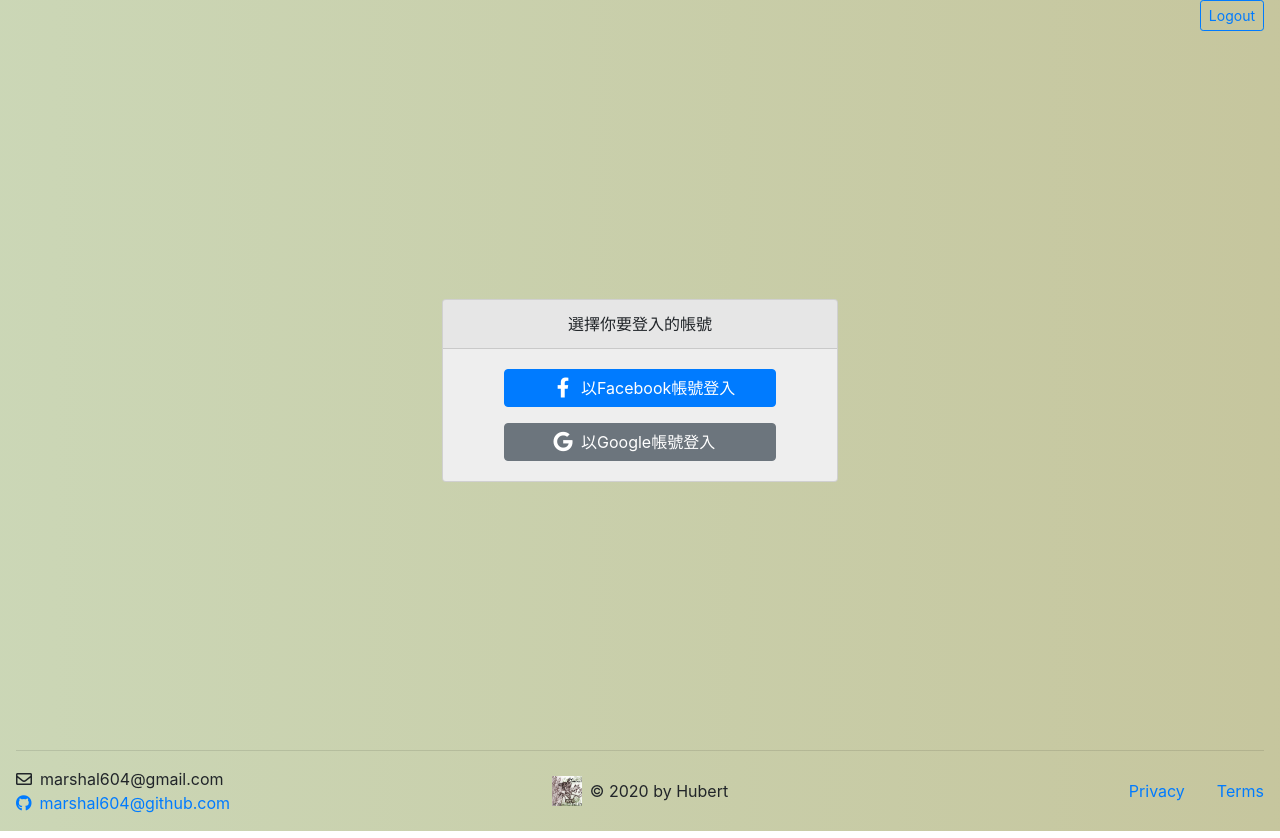
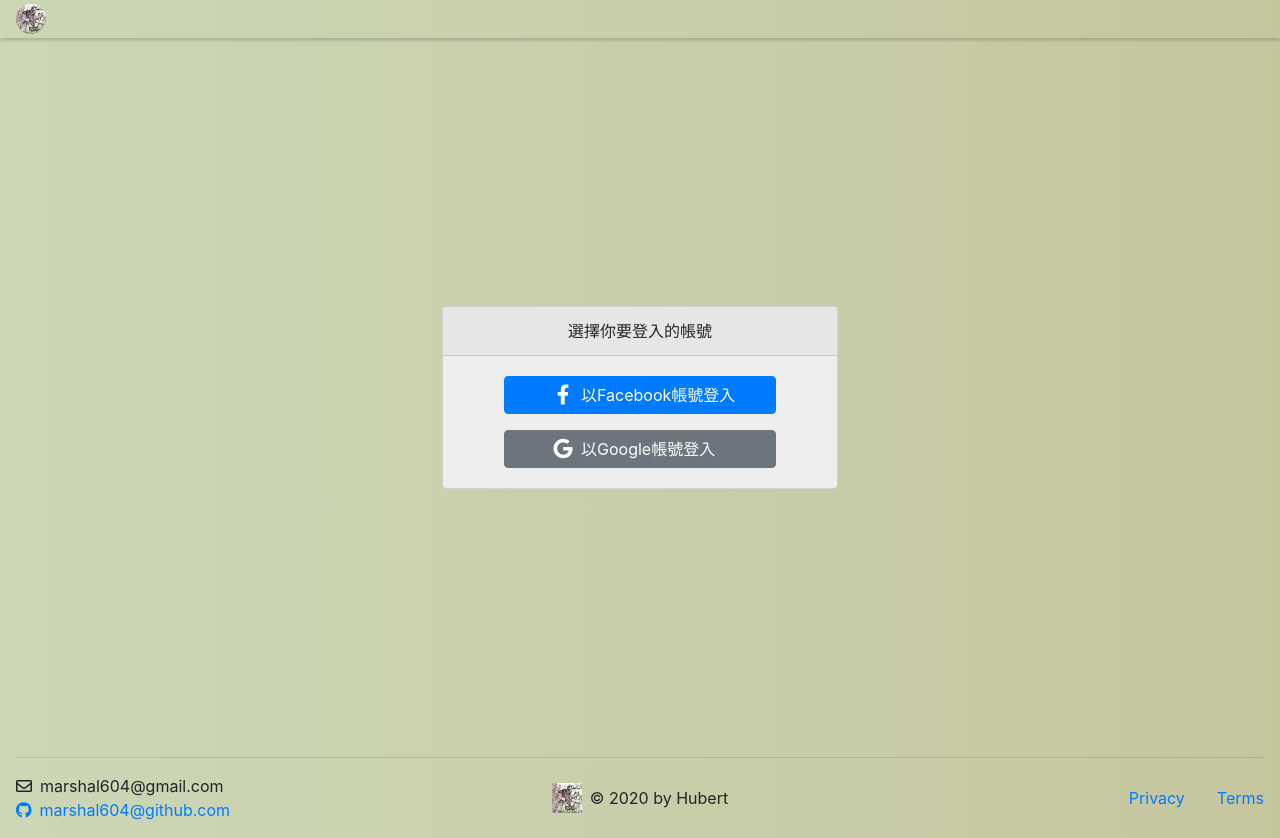
Before and after one commit to marshal604/debt-assistant, a React (Create React App) app: page /#/login in a window 1280 px wide. Built offline with nearby package versions, Linux system fonts and the light colour scheme.

Commit message:
D200810 app header (#15)
* fix: adjust Header layout style and add check auth when logout

* fix(AuthGuard): adjust auth check logic

* fix(LoginPage): avoid google OAuth cancel loop loading

```diff
--- a/src/App.scss
+++ b/src/App.scss
@@ -2,4 +2,14 @@
   min-height: 100vh;
   background-color: #b9b9ac;
   background-image: linear-gradient(270deg, #dede8359, #dff7c17a);
+
+  .Logo {
+    width: 30px;
+    height: 30px;
+
+    img {
+      border-radius: 50%;
+      width: 100%;
+    }
+  }
 }
--- a/src/App.tsx
+++ b/src/App.tsx
@@ -1,5 +1,5 @@
 import React, { Component } from 'react';
-import { Route, HashRouter, Switch, Redirect } from 'react-router-dom';
+import { Route, HashRouter, Switch, Redirect, Link } from 'react-router-dom';
 
 import './App.scss';
 import HomePage from 'src/home/containers/HomePage/HomePage';
@@ -14,26 +14,52 @@ import Loading from 'src/shared/layout/Loading/Loading';
 import FBAuth from 'src/shared/utils/fb-auth';
 import Header from 'src/shared/layout/Header/Header';
 import GoogleAuth from 'src/shared/utils/google-auth';
+import Logo from 'src/assets/logo/footer-logo.jpg';
+import AuthContext from 'src/context/auth.context';
 interface AppState {
   authorized: boolean;
 }
 class App extends Component<{}, AppState> {
+  static contextType = AuthContext;
+  context!: React.ContextType<typeof AuthContext>;
+
   logout = async () => {
     const signInWithFb = await FBAuth.checkLoginStatus$();
     if (signInWithFb) {
-      FBAuth.logout$().then(() => {});
+      FBAuth.logout$().then(() => {
+        this.context.checkAuth$();
+      });
     }
     const signInWithGoogle = await GoogleAuth.checkLoginStatus$();
     if (signInWithGoogle) {
-      GoogleAuth.logout$();
+      GoogleAuth.logout$().then(() => {
+        this.context.checkAuth$();
+      });
     }
   };
+
   render() {
     return (
       <HashRouter basename="/">
         <div className="App">
-          <Header showLogoutBtn={true} logout={this.logout} />
-
+          <Header
+            left={
+              <React.Fragment>
+                <Link to="/">
+                  <div className="Logo">
+                    <img src={Logo} alt="spinner" />
+                  </div>
+                </Link>
+              </React.Fragment>
+            }
+            right={
+              <React.Fragment>
+                {this.context.authorized ? (
+                  <i title="logout" className="yur-cursor-point fas fa-sign-out-alt" onClick={this.logout}></i>
+                ) : null}
+              </React.Fragment>
+            }
+          />
           <Loading>
             <Switch>
               <Route path="/home" exact component={HomePage}></Route>
--- a/src/auth/containers/LoginPage/LoginPage.tsx
+++ b/src/auth/containers/LoginPage/LoginPage.tsx
@@ -38,7 +38,9 @@ const LoginPage: FunctionComponent = () => {
         loadingContext.finishLoading();
       }
     });
-    GoogleAuth.login$();
+    GoogleAuth.login$().catch(() => {
+      loadingContext.finishLoading();
+    });
   };
 
   return (
--- a/src/routers/AuthGuard.tsx
+++ b/src/routers/AuthGuard.tsx
@@ -27,22 +27,21 @@ class AuthGuard extends Component {
           auth = OAuth.Google;
         }
       }
-
-      if (auth === OAuth.FB) {
+      if ((auth || this.state.auth) === OAuth.FB) {
         if (fbLogin === this.state.authorized) {
           return;
         }
         this.setState({
           authorized: fbLogin,
-          auth: OAuth.FB
+          auth: fbLogin ? OAuth.FB : OAuth.None
         });
-      } else if (auth === OAuth.Google) {
+      } else if ((auth || this.state.auth) === OAuth.Google) {
         if (gLogin === this.state.authorized) {
           return;
         }
         this.setState({
           authorized: gLogin,
-          auth: OAuth.Google
+          auth: gLogin ? OAuth.Google : OAuth.None
         });
       }
     });
--- a/src/shared/layout/Header/Header.model.ts
+++ b/src/shared/layout/Header/Header.model.ts
@@ -1,4 +1,5 @@
 export interface HeaderProps {
-  showLogoutBtn: boolean;
-  logout: () => void;
+  left?: React.ReactFragment;
+  center?: React.ReactFragment;
+  right?: React.ReactFragment;
 }
--- /dev/null
+++ b/src/shared/layout/Header/Header.scss
@@ -0,0 +1,11 @@
+.Header {
+  box-shadow: 0 2px 4px rgba(black, 0.2);
+
+  &__Left,
+  &__Center,
+  &__Right {
+    > * + * {
+      margin-left: 1rem;
+    }
+  }
+}
--- a/src/shared/layout/Header/Header.tsx
+++ b/src/shared/layout/Header/Header.tsx
@@ -1,13 +1,12 @@
 import React, { FunctionComponent } from 'react';
 import { HeaderProps } from './Header.model';
+import './Header.scss';
 const Header: FunctionComponent<HeaderProps> = props => {
   return (
-    <div className="text-right px-3">
-      {props.showLogoutBtn ? (
-        <button className="btn btn-outline-primary btn-sm" onClick={props.logout}>
-          Logout
-        </button>
-      ) : null}
+    <div className="Header d-flex justify-content-between px-3 py-1">
+      <div className="Header__Left">{props.left}</div>
+      <div className="Header__Center">{props.center}</div>
+      <div className="Header__Right">{props.right}</div>
     </div>
   );
 };
```
